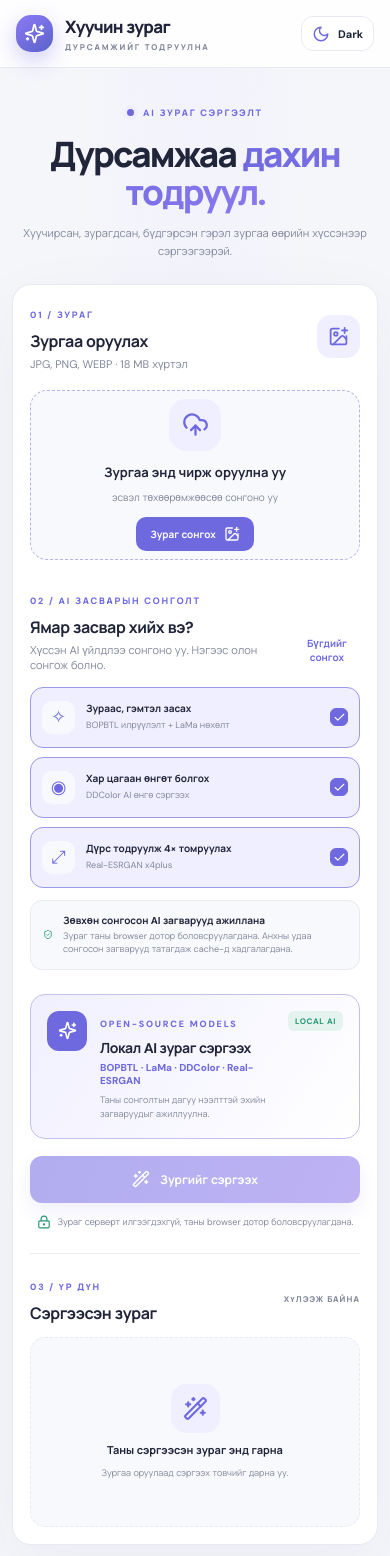
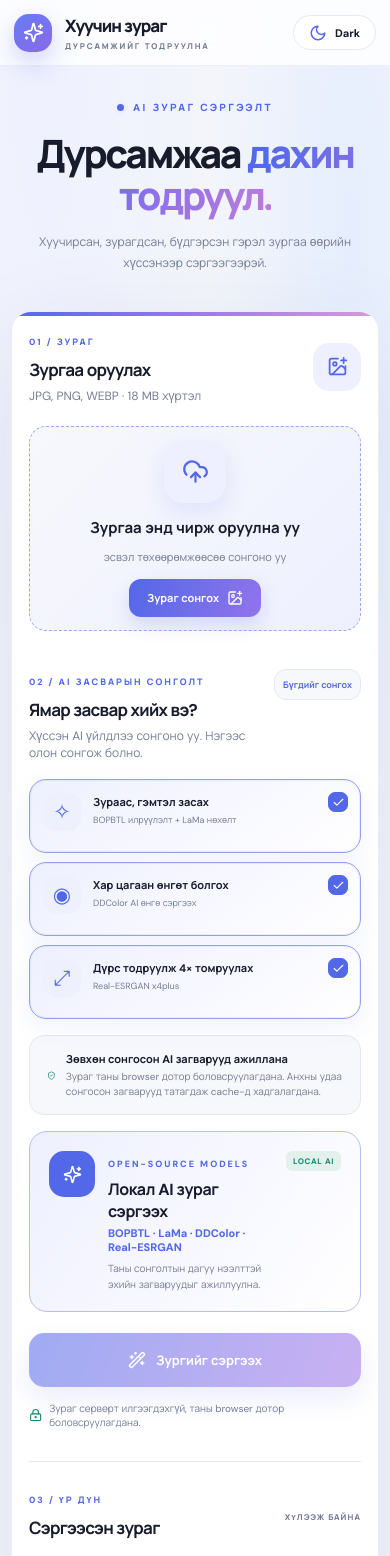
Before and after one commit to boroogemini/oldpix, a React (Vite) app: page / in a window 390 px wide. Shown: the top 1556 px of the page. Built offline with nearby package versions, Linux system fonts and the light colour scheme.

Commit message:
Redesign OLDpix AI interface with premium responsive studio UI

```diff
--- a/src/styles.css
+++ b/src/styles.css
@@ -14,3 +14,66 @@
 .model-status{padding:5px 7px;border-radius:6px;background:color-mix(in srgb,var(--good) 12%,var(--surface));color:var(--good);font-size:8px;font-weight:900;letter-spacing:.6px;white-space:nowrap}
 .model-privacy{display:flex;align-items:center;gap:10px;margin-top:12px;padding:12px;border:1px solid var(--line);border-radius:12px;background:var(--surface-2);color:var(--good)}
 .model-privacy>span{min-width:0}.model-privacy b,.model-privacy small{display:block}.model-privacy b{font-size:10px;color:var(--text)}.model-privacy small{margin-top:3px;color:var(--muted);font-size:9px;line-height:1.5}
+
+
+/* OLDpix AI — premium studio refresh */
+:root{--bg:#f3f5fb;--surface:#ffffff;--surface-2:#f7f8fc;--text:#171b2c;--muted:#747d93;--line:#e5e8f1;--accent:#5268e8;--accent-2:#8b72ed;--accent-soft:#eef0ff;--good:#16896d;--shadow:0 28px 90px rgba(36,48,100,.09)}
+:root[data-theme="dark"]{--bg:#0c1020;--surface:#151b2e;--surface-2:#1a2238;--text:#f4f6ff;--muted:#a1abc4;--line:#2b3550;--accent:#8996ff;--accent-2:#b18aff;--accent-soft:#252d52;--good:#55c6a3;--shadow:0 28px 90px #0005}
+body{background:var(--bg)}
+.app-shell{background:radial-gradient(ellipse at 12% 0%,color-mix(in srgb,var(--accent-soft) 95%,transparent),transparent 34%),radial-gradient(ellipse at 90% 12%,color-mix(in srgb,#dce9ff 58%,transparent),transparent 28%),var(--bg)}
+.topbar{height:76px;padding-inline:max(28px,calc((100vw - 1180px)/2));border-bottom:1px solid color-mix(in srgb,var(--line) 70%,transparent);background:color-mix(in srgb,var(--surface) 82%,transparent)}
+.brand{font-size:21px;letter-spacing:-1px;gap:13px}.brand-mark{width:44px;height:44px;border-radius:15px;background:linear-gradient(145deg,#657cf7,#8b69e8);box-shadow:0 10px 26px #6675ed50}
+.privacy-chip{padding:9px 13px;border:1px solid var(--line);border-radius:30px;background:var(--surface);font-size:10px}
+.theme-toggle{border-radius:30px;padding-inline:15px}
+.main-wrap{width:min(100% - 48px,980px);padding:64px 0 36px}
+.intro{margin-bottom:38px}
+.eyebrow{font-size:10px;letter-spacing:2.4px}
+.intro h1{font-size:clamp(42px,6vw,66px);letter-spacing:-3.8px;margin:20px 0 14px}
+.intro h1 em{background:linear-gradient(105deg,#5369e9 10%,#9272e9 58%,#bd7cdb);background-clip:text}
+.intro p{font-size:14px;max-width:580px;margin:auto}
+.studio{padding:36px;border-radius:30px;border:1px solid color-mix(in srgb,var(--line) 80%,white);box-shadow:0 32px 100px rgba(42,54,110,.10);position:relative;overflow:hidden}
+.studio:before{content:"";position:absolute;inset:0 0 auto;height:4px;background:linear-gradient(90deg,#5369e9,#9b78ed,#d69bd8)}
+.studio-head h2,.options-head h2,.result-head h2{font-size:19px;letter-spacing:-.7px;margin:8px 0 6px}
+.step-tag{font-size:9px;letter-spacing:2px}
+.studio-head p,.options-head p{font-size:12px}
+.step-icon{width:48px;height:48px;border-radius:16px}
+.dropzone{min-height:240px;margin-top:22px;border:1.5px dashed color-mix(in srgb,var(--accent) 50%,var(--line));border-radius:22px;background:linear-gradient(135deg,var(--surface-2),var(--accent-soft));gap:11px}
+.dropzone:hover{transform:translateY(-2px);box-shadow:0 15px 36px color-mix(in srgb,var(--accent) 12%,transparent)}
+.upload-icon{width:62px;height:62px;border-radius:20px;box-shadow:0 8px 24px color-mix(in srgb,var(--accent) 13%,transparent)}
+.dropzone b{font-size:15px}.dropzone>span:not(.upload-icon):not(.browse-btn){font-size:11px}
+.browse-btn{padding:11px 18px;border-radius:12px;font-size:11px;background:linear-gradient(110deg,#5268e8,#9274eb);box-shadow:0 8px 18px #6675ed35}
+.selected-file{padding:16px;border-radius:18px}.selected-file img{height:300px;border-radius:13px}
+.options-head{margin-top:38px}.reset-options{font-size:11px;padding:10px 14px;border:1px solid var(--line);border-radius:12px;background:var(--surface-2)}
+.choice-grid{grid-template-columns:repeat(3,minmax(0,1fr));gap:12px;margin-top:18px}
+.choice-card{min-height:118px;align-items:flex-start;gap:12px;padding:17px 14px;border-radius:17px;background:var(--surface-2);position:relative}
+.choice-card.is-selected{background:linear-gradient(145deg,var(--accent-soft),var(--surface));border-color:color-mix(in srgb,var(--accent) 55%,var(--line));box-shadow:inset 0 0 0 1px color-mix(in srgb,var(--accent) 10%,transparent),0 8px 24px color-mix(in srgb,var(--accent) 8%,transparent)}
+.choice-symbol{width:42px;height:42px;flex-basis:42px;border-radius:14px;font-size:21px;background:color-mix(in srgb,var(--accent) 10%,var(--surface))}
+.choice-copy{padding-top:2px}.choice-copy b{font-size:12px;line-height:1.45}.choice-copy small{font-size:10px;line-height:1.5}
+.choice-check{position:absolute;right:12px;top:12px;width:20px;height:20px;border-radius:7px}
+.model-privacy{padding:15px 17px;border-radius:15px;margin-top:16px}
+.model-privacy b{font-size:11px}.model-privacy small{font-size:10px}
+.ai-engine-card{margin-top:16px;padding:19px;border-radius:18px}
+.ai-engine-icon{width:46px;height:46px;flex-basis:46px;border-radius:15px}
+.ai-engine-copy h2{font-size:16px}.ai-engine-copy p{font-size:11px}.ai-engine-copy small{font-size:10px}
+.primary-btn{min-height:54px;border-radius:15px;background:linear-gradient(110deg,#5268e8,#806ce8 58%,#9b72e8);font-size:13px;box-shadow:0 12px 26px #6574e63d}
+.full{margin-top:21px}
+.local-note{font-size:10px;margin-top:14px}
+.divider-line{margin:32px 0 25px}
+.empty-result{height:230px;border-radius:19px;gap:11px}
+.empty-icon{width:58px;height:58px;border-radius:18px}
+.empty-result b{font-size:13px}.empty-result small{font-size:10px}
+.compare-view{height:390px;border-radius:19px}
+.compare-label{font-size:9px;padding:7px 10px}
+.compare-range{margin-top:17px}
+.compare-hint{font-size:10px}
+.payment-card,.paid-card,.payment-wait{padding:18px;border-radius:17px}
+.payment-card strong{font-size:26px}
+.bottom-note{margin-top:20px;padding:17px 19px;border-radius:16px;font-size:11px}
+.fine-print{font-size:10px;margin-top:23px}
+.error-box{border-radius:12px;padding:13px;font-size:12px}
+.progress-card{padding:16px;border-radius:15px}.progress-top{font-size:11px}.progress-card small{font-size:10px}
+button:focus-visible,a:focus-visible,input:focus-visible{outline:3px solid color-mix(in srgb,var(--accent) 65%,white);outline-offset:3px}
+@media(max-width:760px){.main-wrap{width:min(100% - 28px,620px);padding:42px 0 25px}.studio{padding:22px;border-radius:23px}.choice-grid{grid-template-columns:1fr 1fr}.choice-card{min-height:100px}.compare-view{height:280px}}
+@media(max-width:520px){.topbar{height:66px;padding:0 14px}.brand{font-size:17px}.brand-mark{width:38px;height:38px}.main-wrap{width:calc(100% - 22px);padding-top:34px}.intro h1{font-size:39px;letter-spacing:-2.4px}.intro p{font-size:12px;padding:0 8px}.studio{padding:17px;border-radius:20px}.studio-head h2,.options-head h2,.result-head h2{font-size:17px}.dropzone{min-height:205px;border-radius:17px}.choice-grid{grid-template-columns:1fr;gap:9px}.choice-card{min-height:74px;padding:13px}.choice-symbol{width:38px;height:38px;flex-basis:38px}.choice-copy b{font-size:11px}.choice-copy small{font-size:9px}.options-head{align-items:flex-start;gap:8px}.reset-options{white-space:nowrap;font-size:9px;padding:8px}.selected-file img{height:220px}.compare-view{height:230px}.bottom-note{font-size:9px;padding:13px}.bottom-note strong{font-size:10px}}
+@media(prefers-reduced-motion:no-preference){.studio{animation:studio-in .55s cubic-bezier(.2,.8,.2,1) both}.choice-card,.primary-btn,.dropzone{transition:transform .2s ease,box-shadow .2s ease,border-color .2s ease,background .2s ease}.choice-card:hover{transform:translateY(-2px)}}
+@keyframes studio-in{from{opacity:0;transform:translateY(14px)}to{opacity:1;transform:translateY(0)}}
```
